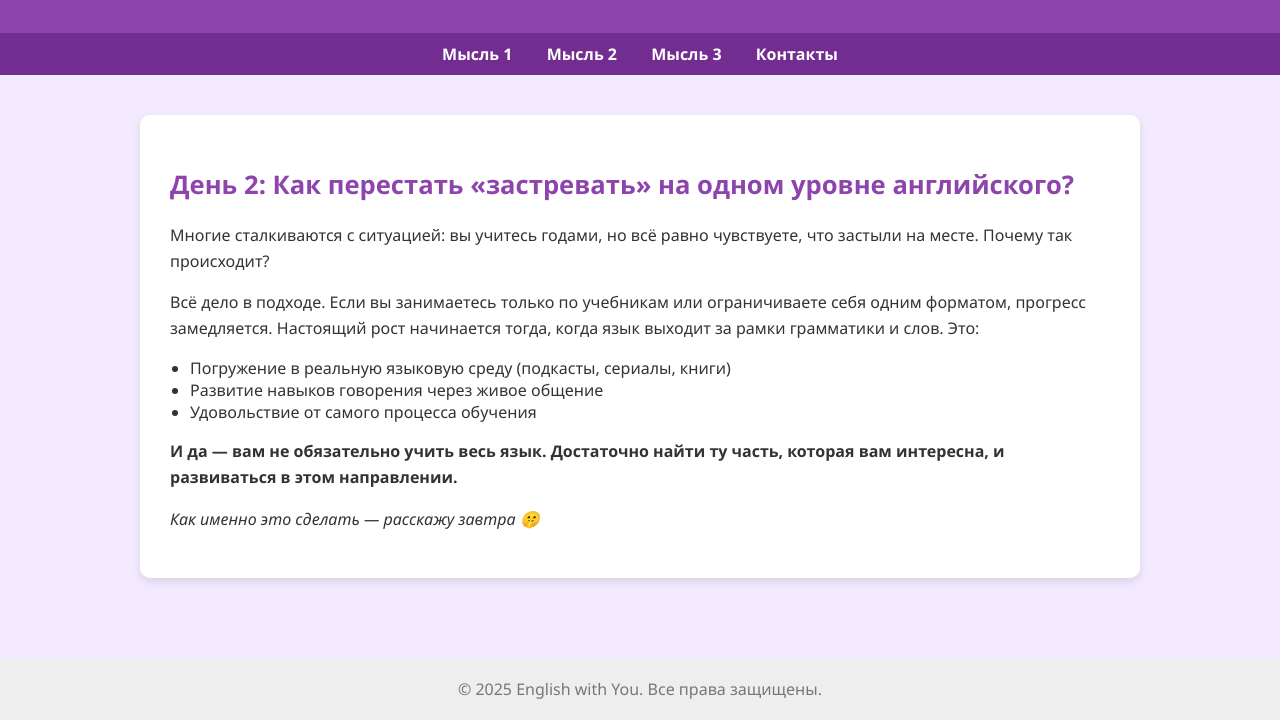
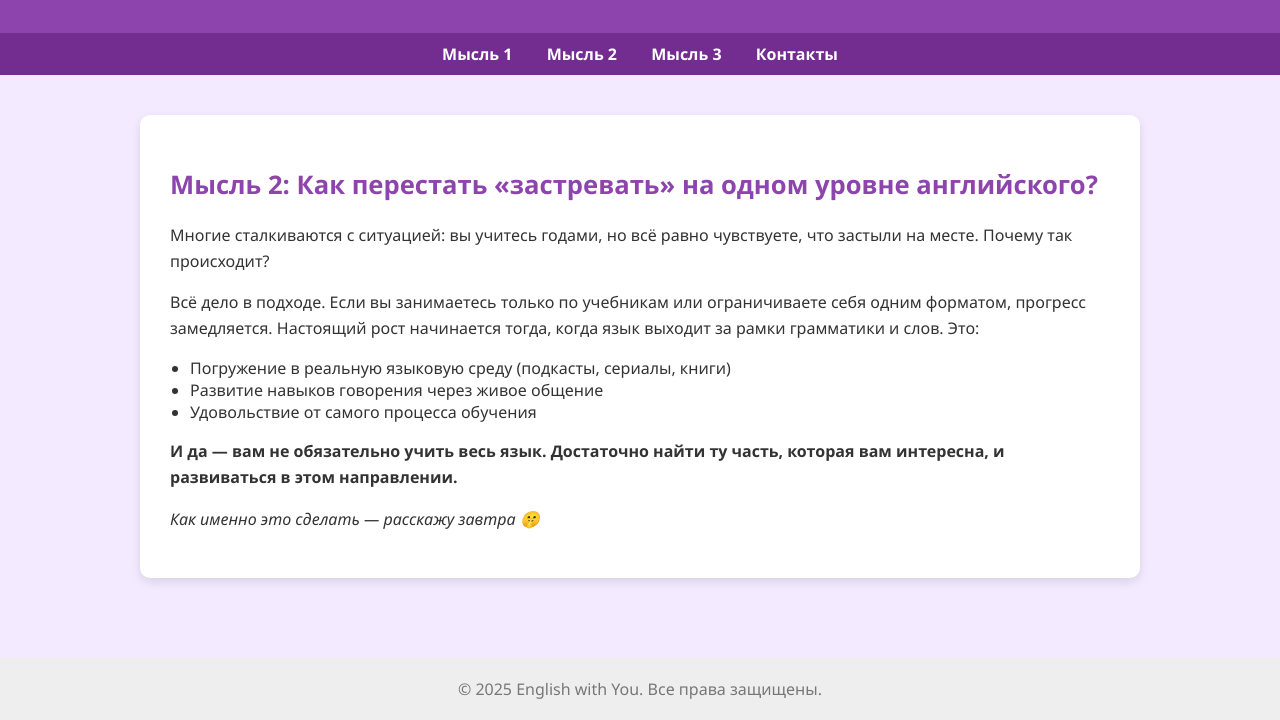
Before and after one commit to alebars2023/english-landing, a plain HTML site: page day2.html in a window 1280 px wide. Shown: the part 134-854 px from the top of the page. Drawn offline with Linux system fonts and the light colour scheme.

Commit message:
Update day2.html

```diff
--- a/day2.html
+++ b/day2.html
@@ -22,7 +22,7 @@
 
 <main>
     <section>
-        <h2>День 2: Как перестать «застревать» на одном уровне английского?</h2>
+        <h2>Мысль 2: Как перестать «застревать» на одном уровне английского?</h2>
         <p>Многие сталкиваются с ситуацией: вы учитесь годами, но всё равно чувствуете, что застыли на месте. Почему так происходит?</p>
         <p>Всё дело в подходе. Если вы занимаетесь только по учебникам или ограничиваете себя одним форматом, прогресс замедляется. Настоящий рост начинается тогда, когда язык выходит за рамки грамматики и слов. Это:</p>
         <ul>
```
